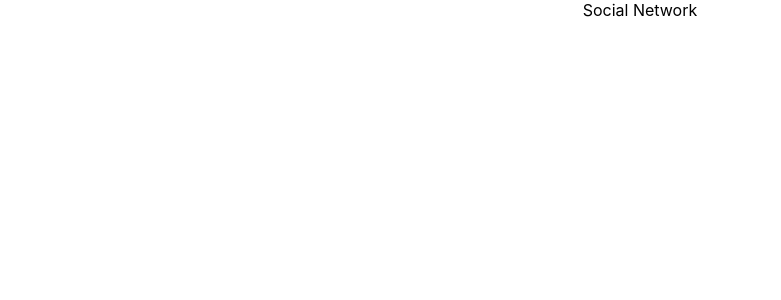
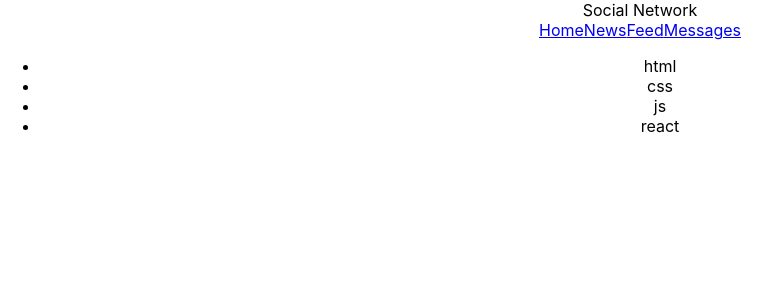
Before and after one commit to dragunovlife/social-network, a React (Create React App) app: page / in a window 1280 px wide. Shown: the top 300 px of the page, without its empty margins (0-781 px from the left). Built offline with nearby package versions, Linux system fonts and the light colour scheme.

Commit message:
Added 2 files

```diff
--- a/src/App.js
+++ b/src/App.js
@@ -1,11 +1,14 @@
 import React from 'react';
-import logo from './logo.svg';
+import Header from './Header'
+import Technologies from './Technologies'
 import './App.css';
 
 function App() {
   return (
     <div className="App">
       Social Network
+      <Header />
+      <Technologies />
     </div>
   );
 }
--- /dev/null
+++ b/src/Header.js
@@ -0,0 +1,14 @@
+import React from 'react';
+
+const Header = () => {
+    return (
+        <div>
+            <a href="#">Home</a>
+            <a href="#">News</a>
+            <a href="#">Feed</a>
+            <a href="#">Messages</a>
+        </div>
+    );
+}
+
+export default Header;
--- /dev/null
+++ b/src/Technologies.js
@@ -0,0 +1,16 @@
+import React from 'react';
+
+const Technologies = () => {
+    return (
+        <div>
+            <ul>
+                <li>html</li>
+                <li>css</li>
+                <li>js</li>
+                <li>react</li>
+            </ul>
+        </div>
+    );
+}
+
+export default Technologies;
```
Also changed, not shown: src/logo.svg (deleted).
